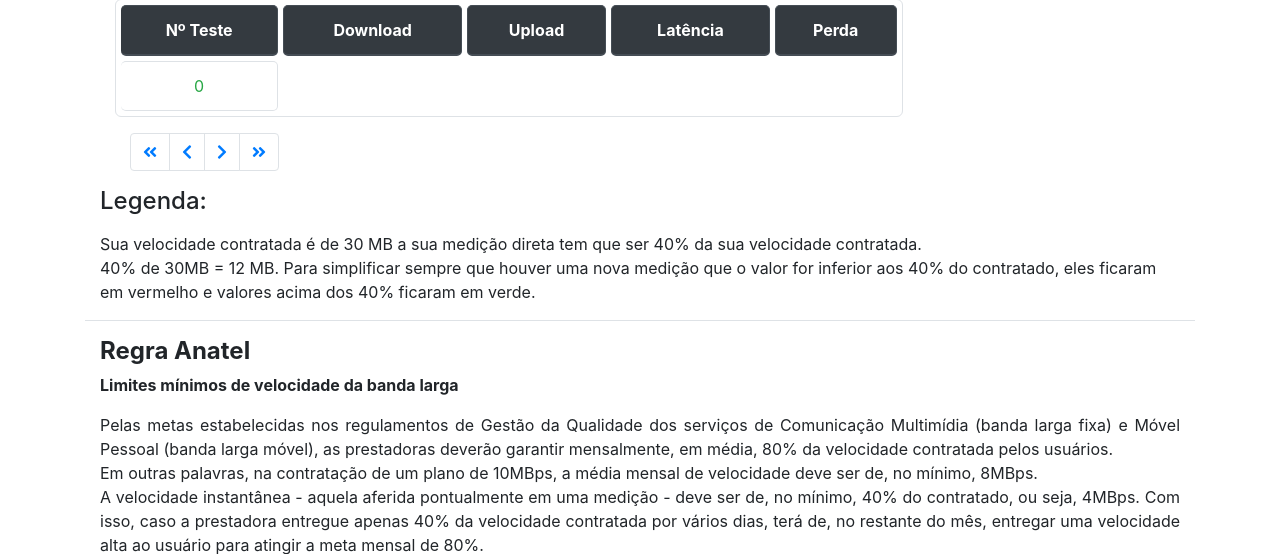
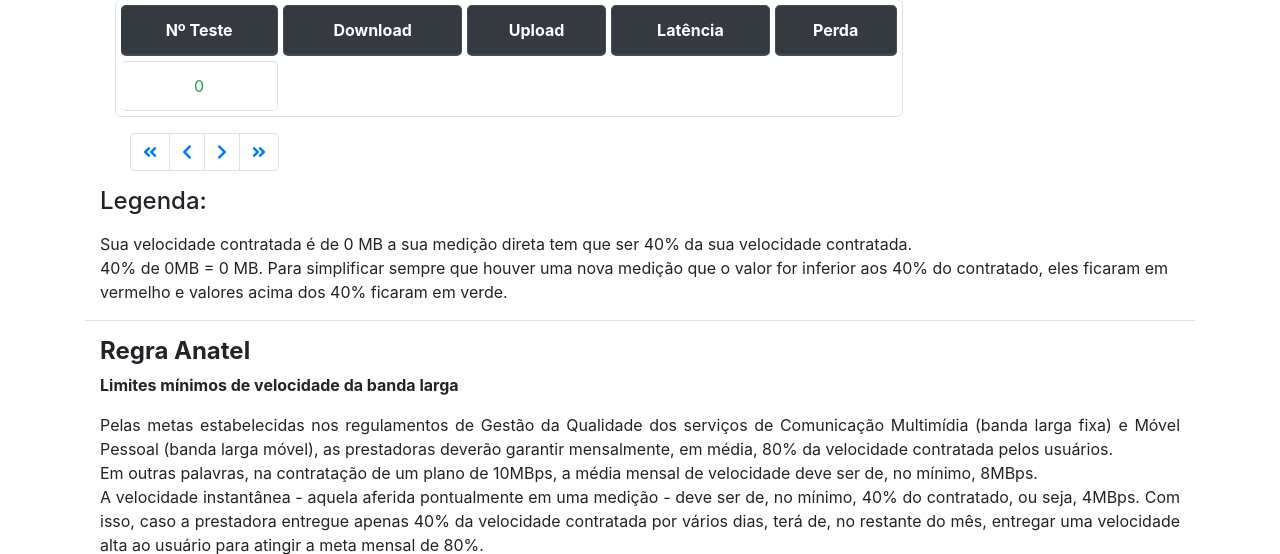
Before and after one commit to rodrigoneal/Projeto2, a Flask app: page /qualidade/registro/1 in a window 1280 px wide. Shown: the part 243-797 px from the top of the page. Run offline with Flask 2, Linux system fonts and the light colour scheme; data that the repository does not hold is empty; some libraries are stand-ins or nearby versions.

Commit message:
corrigido o erro que não linha o arquivo config.json

```diff
--- a/app/routes.py
+++ b/app/routes.py
@@ -39,6 +39,7 @@ def init_routes(app, db):
     @app.before_first_request
     def before_first_request_func():
         db.create_all()
+        config = {'download': 0, 'upload': 0, 'operadora': '', 'valor': 0}
 
     @app.route('/', methods=['GET', 'POST'])
     @app.route('/<int:page_num>', methods=['GET', 'POST'])
@@ -57,6 +58,9 @@ def init_routes(app, db):
 
         try:
             read = ler_json('config')
+            if read['download'] == 0:
+                flash('É necessário configurar o programa antes de começar', 'warning')
+                return redirect(url_for('config'))
         except:
             flash('É necessário configurar o programa antes de começar', 'warning')
             return redirect(url_for('config'))
@@ -156,7 +160,7 @@ def init_routes(app, db):
                 flash('Entre com um valor numerico', 'warning')
                 return redirect(url_for('config'))
 
-            config = {'download': int(down), 'upload': int(up), 'operadora': operadora, 'valor': valor}
+            config = {'download': int(down), 'upload': int(up), 'operadora': operadora, 'valor': int(valor)}
 
             try:
                 gravar_json(config, 'config')
--- a/app/templates/config.html
+++ b/app/templates/config.html
@@ -91,6 +91,6 @@
     </form>
 </div>
 <div class="container">
-    Versão: 0.1.4
+    Versão: 0.1.7
 </div>
 {% endblock %}
--- a/core/status/config.json
+++ b/core/status/config.json
@@ -1 +1 @@
-{"download": 30, "upload": 10, "operadora": "Tim Fibra/Live", "valor": "130"}
+{"download": 0, "upload": 0, "operadora": "", "valor": 0}
--- a/setup.py
+++ b/setup.py
@@ -2,7 +2,7 @@ from setuptools import setup
 
 setup(
     name='internet',
-    version='0.1.4',
+    version='0.1.6',
     packages=['app', 'app.models', 'core'],
     url='',
     license='',
```
